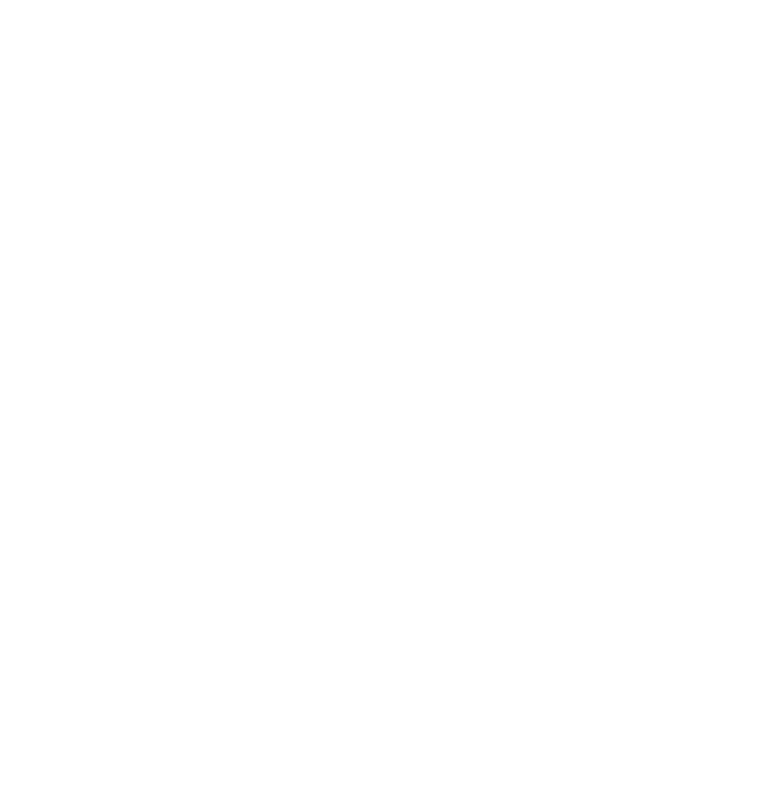
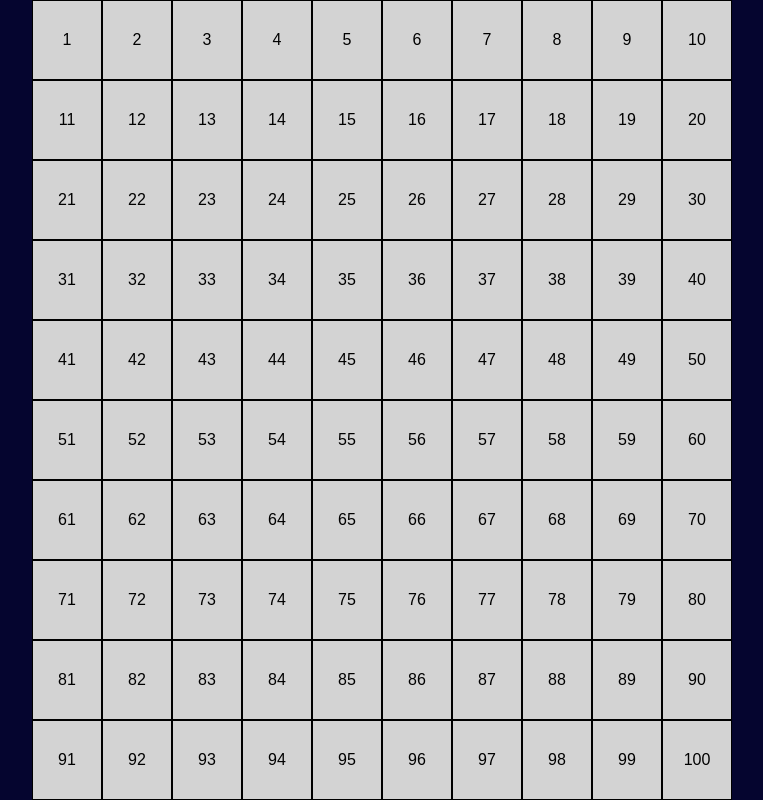
Before and after one commit to GiulsV/js-campominato-grid, a plain HTML site: page index.html in a window 1280 px wide. Shown: the whole page, without its empty margins (258-1021 px from the left). Drawn offline with Linux system fonts and the light colour scheme.

Commit message:
Dificoltà 1: genera grid con #100 non casuali

```diff
--- a/css/style.css
+++ b/css/style.css
@@ -0,0 +1,36 @@
+*{
+    padding: 0;
+    margin: 0;
+    box-sizing: border-box;
+}
+
+body{
+    font-family: 'Montserrat', sans-serif;
+    background-color: rgb(5, 5, 47);
+
+}
+
+#grid{
+    background-color: lightgray;
+    width: 700px;
+    height: 100vh;
+    margin: 0 auto;
+    display: flex;
+    flex-wrap: wrap;
+    cursor: pointer;
+}
+
+.cell{
+    width: calc(100% / 10);
+    height: calc(100% / 10);
+    border: 1px solid black;
+    display: flex;
+    justify-content: center;
+    align-items: center;
+}
+
+.cell.bg-blue{
+    background-color: rgb(16, 63, 184);
+    color: white;
+    cursor: pointer;
+}
--- a/index.html
+++ b/index.html
@@ -10,6 +10,7 @@
 <body>
     <main>
 
+        <div id="grid"></div>
     </main>
 
     <script src="script/script.js"></script>
--- a/script/script.js
+++ b/script/script.js
@@ -3,3 +3,45 @@
     // con difficoltà 2 => tra 1 e 81
     // con difficoltà 3 => tra 1 e 49
     // Quando l’utente clicca su ogni cella, la cella cliccata si colora di azzurro.
+
+
+    const grid = document.getElementById('grid');
+
+// Difficoltà 1: tra 1 e 100
+
+    const columns = 10;
+    const rows = 10;
+
+    const totalCells = columns * rows;
+
+
+    for (let i = 1; i <= totalCells; i++){
+
+        const cell = createCell();
+
+
+        cell.innerText = i;
+        cell.id = i;
+
+        cell.addEventListener('click', function(){
+
+                cell.classList.toggle('bg-blue');
+
+            }
+        );
+
+        grid.appendChild(cell);
+
+        console.log(cell);
+
+    }
+
+
+    function createCell() {
+
+        const item = document.createElement('div');
+
+        item.classList.add('cell');
+
+        return item;
+    }
```
